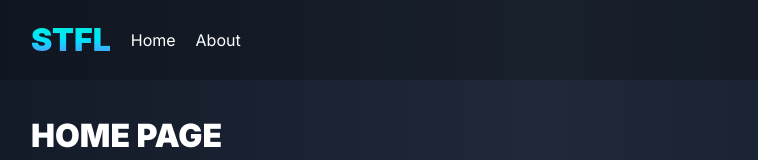
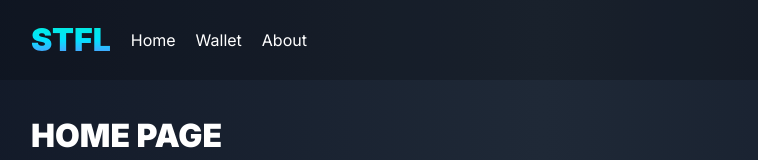
Before and after one commit to b8zeek/stfl, a React (Create React App) app: page / in a window 1280 px wide. Shown: the top 160 px of the page, without its empty margins (97-855 px from the left). Built offline with nearby package versions, Linux system fonts and the light colour scheme.

Commit message:
Updated App component imports, added WalletPage route, added WalletPage link.

```diff
--- a/src/App.js
+++ b/src/App.js
@@ -1,9 +1,10 @@
 import styled from 'styled-components'
 import { Routes, Route } from 'react-router-dom'
 
-import Header from './components/Header'
-import HomePage from './pages/HomePage'
-import AboutPage from './pages/AboutPage'
+import Header from 'components/Header'
+import HomePage from 'pages/HomePage'
+import WalletPage from 'pages/WalletPage'
+import AboutPage from 'pages/AboutPage'
 
 function App() {
     return (
@@ -12,6 +13,7 @@ function App() {
             <Content>
                 <Routes>
                     <Route path='/' element={<HomePage />} />
+                    <Route path='/wallet' element={<WalletPage />} />
                     <Route path='/about' element={<AboutPage />} />
                 </Routes>
             </Content>
--- a/src/components/Header.js
+++ b/src/components/Header.js
@@ -1,6 +1,6 @@
 import styled from 'styled-components'
 
-import Heading from './Heading'
+import Heading from 'components/Heading'
 import { Link } from 'react-router-dom'
 
 function Header() {
@@ -8,6 +8,7 @@ function Header() {
         <Container>
             <StyledHeading type='big'>STFL</StyledHeading>
             <StyledLink to='/'>Home</StyledLink>
+            <StyledLink to='/wallet'>Wallet</StyledLink>
             <StyledLink to='/about'>About</StyledLink>
         </Container>
     )
--- a/src/pages/AboutPage.js
+++ b/src/pages/AboutPage.js
@@ -1,7 +1,7 @@
 function AboutPage() {
     return (
         <div>
-            <h1 className="heading">ABOUT PAGE</h1>
+            <h1 className='heading'>ABOUT PAGE</h1>
         </div>
     )
 }
--- a/src/pages/HomePage.js
+++ b/src/pages/HomePage.js
@@ -1,7 +1,7 @@
 function HomePage() {
     return (
         <div>
-            <h1 className="heading">HOME PAGE</h1>
+            <h1 className='heading'>HOME PAGE</h1>
         </div>
     )
 }
```
